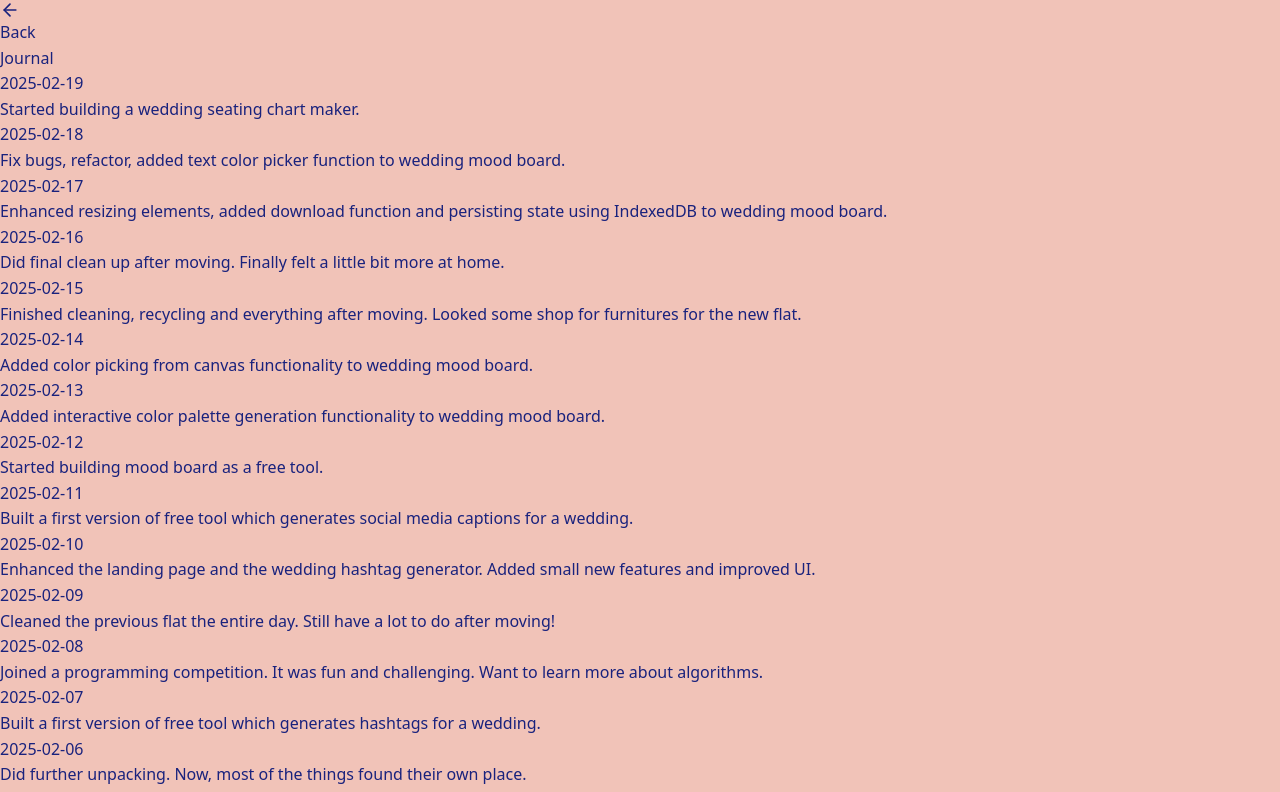
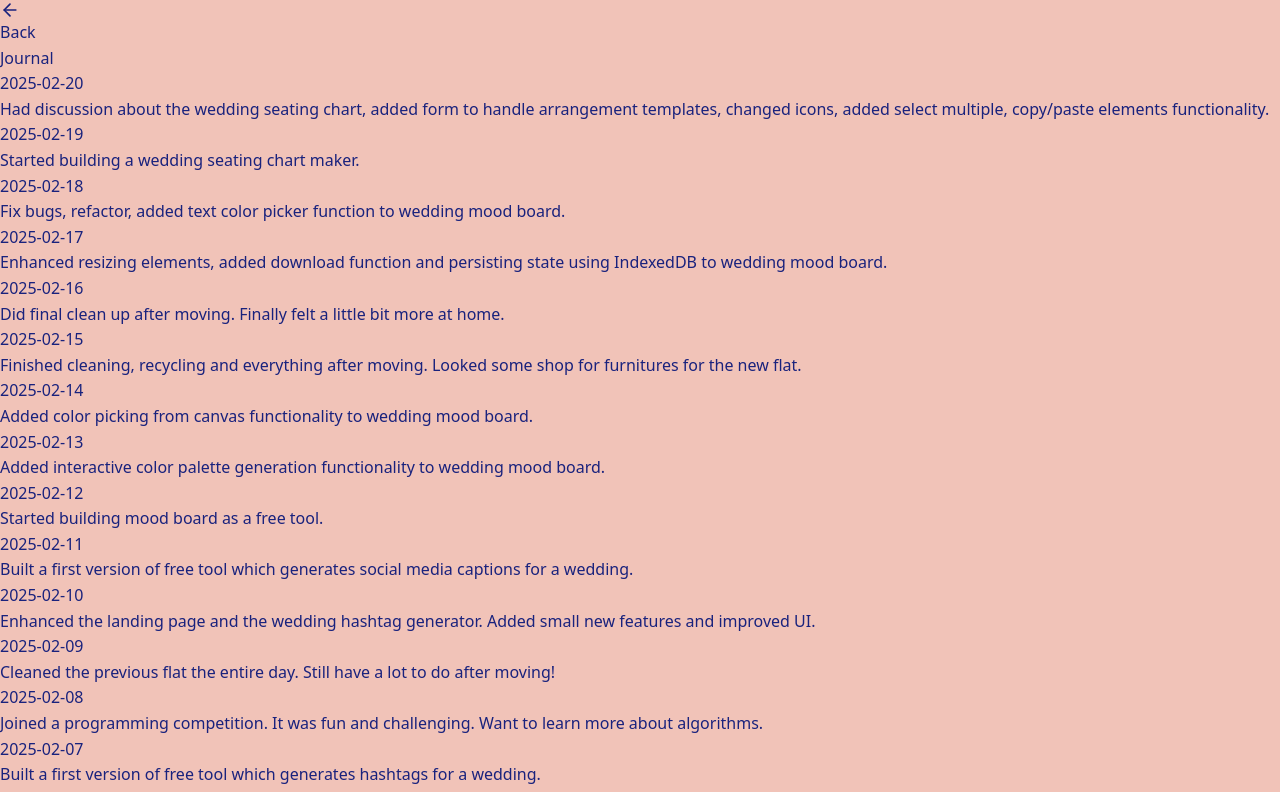
Before and after one commit to minamicode/minamicode.com, a Next.js app: page /journal in a window 1280 px wide. Shown: the top 792 px of the page. Built offline with nearby package versions, Linux system fonts and the light colour scheme.

Commit message:
add a journal

```diff
--- a/src/app/_components/JournalEntries.tsx
+++ b/src/app/_components/JournalEntries.tsx
@@ -6,6 +6,10 @@ type JournalEntry = {
 };
 
 const entries: JournalEntry[] = [
+  {
+    date: "2025-02-20",
+    text: "Had discussion about the wedding seating chart, added form to handle arrangement templates, changed icons, added select multiple, copy/paste elements functionality.",
+  },
   {
     date: "2025-02-19",
     text: "Started building a wedding seating chart maker.",
```
